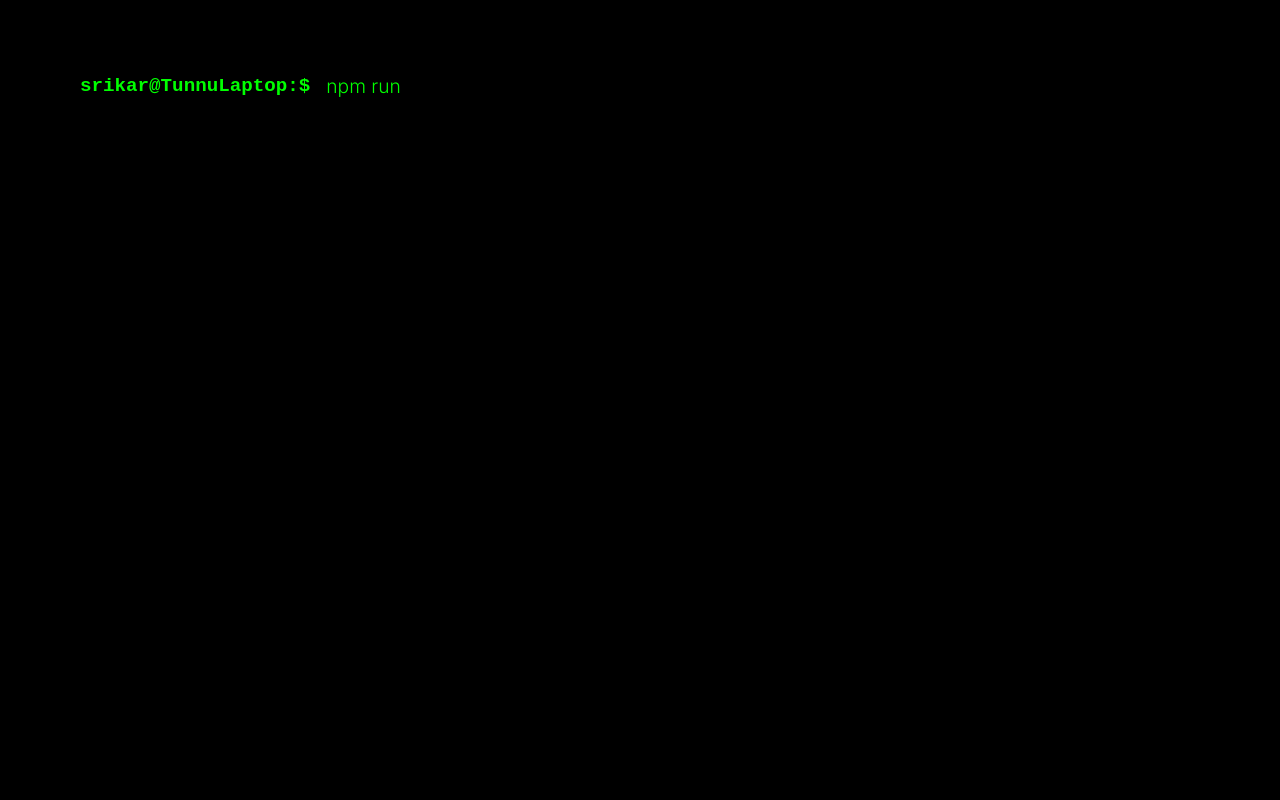
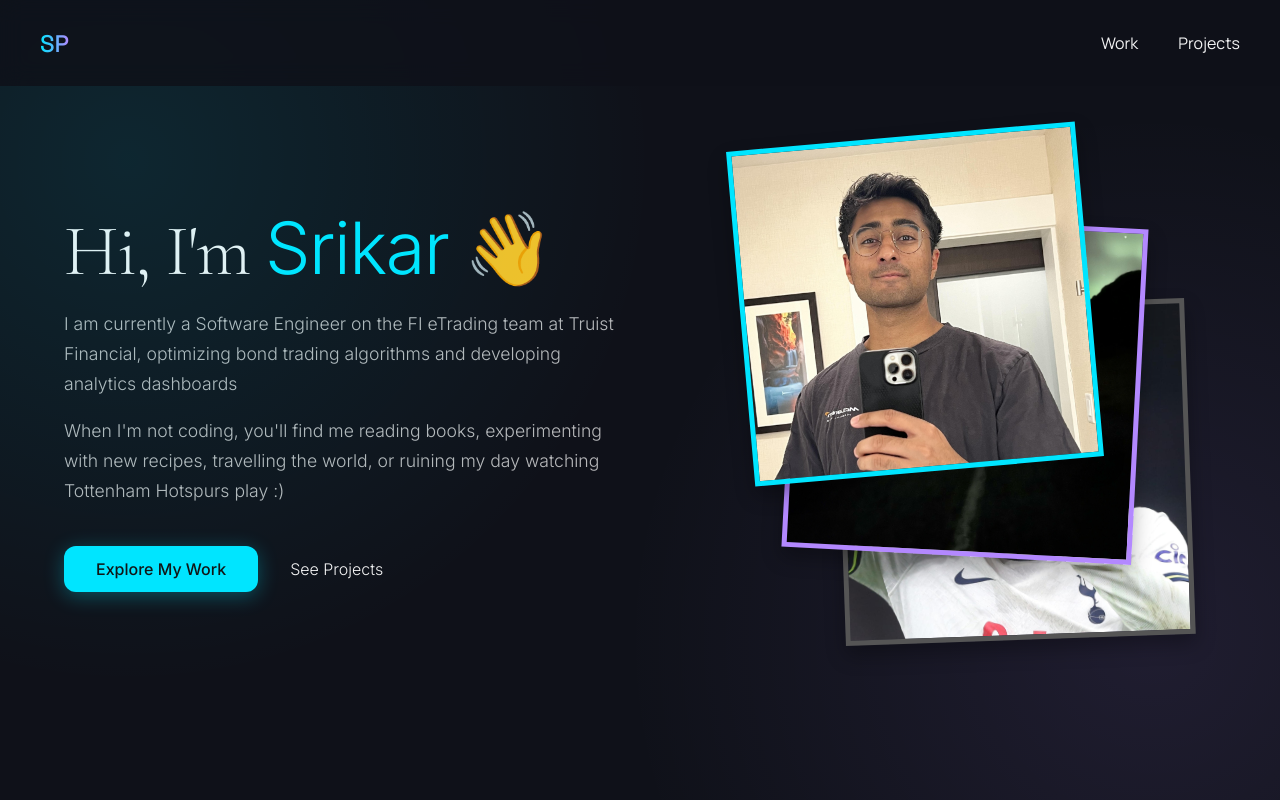
Before and after one commit to srikar-pasumarthy/srikar-pasumarthy.github.io, a React (Vite) app: page / in a window 1280 px wide. Shown: the top 800 px of the page. Built offline with nearby package versions, Linux system fonts and the light colour scheme.

Commit message:
Got rid of animation at the begining.

```diff
--- a/src/App.jsx
+++ b/src/App.jsx
@@ -1,6 +1,5 @@
 import React, { useState, useEffect } from 'react';
 import Navigation from './components/layout/Navigation';
-import TerminalAnimation from './components/animations/TerminalAnimation';
 import HeroAbout from './components/sections/HeroAbout';
 import Work from './components/sections/Work';
 import Projects from './components/sections/Projects';
@@ -8,62 +7,23 @@ import { Suspense } from 'react';
 import './styles/main.css';
 
 export default function App() {
-    const [showAnimation, setShowAnimation] = useState(true);
-    const [animationCompleted, setAnimationCompleted] = useState(false);
     const [isLoaded, setIsLoaded] = useState(false);
-    const [preloading, setPreloading] = useState(true);
 
     useEffect(() => {
-        const preloadTimer = setTimeout(() => {
-            setPreloading(false);
-        }, 1000);
+        // Simple loading effect
+        const loadTimer = setTimeout(() => {
+            setIsLoaded(true);
+        }, 500);
 
-        return () => clearTimeout(preloadTimer);
+        return () => clearTimeout(loadTimer);
     }, []);
-
-    useEffect(() => {
-        if (!preloading) {
-            const loadTimer = setTimeout(() => {
-                setIsLoaded(true);
-            }, 500);
-
-            return () => clearTimeout(loadTimer);
-        }
-    }, [preloading]);
-
-    const handleAnimationComplete = () => {
-        setTimeout(() => {
-            setShowAnimation(false);
-
-            setTimeout(() => {
-                setAnimationCompleted(true);
-
-                window.scrollTo(0, 0);
-            }, 400);
-        }, 500);
-    };
-
-    const mainContentClasses = animationCompleted
-        ? 'main-content main-content-visible'
-        : 'main-content';
-
-    const loadingScreenClasses = preloading
-        ? 'loading-screen loading-screen-visible'
-        : 'loading-screen';
 
     return (
         <>
-            {/* Only show Navigation after the terminal animation is completed */}
-            {!showAnimation && <Navigation />}
+            <Navigation />
 
             <div className={isLoaded ? 'app-loaded' : 'app-loading'}>
-                {/* Terminal animation */}
-                {showAnimation && (
-                    <TerminalAnimation onAnimationComplete={handleAnimationComplete} />
-                )}
-
-                {/* Main content */}
-                <div className={mainContentClasses}>
+                <div className="main-content main-content-visible">
                     <Suspense fallback={<div>Loading...</div>}>
                         <main>
                             <HeroAbout />
--- a/src/styles/components/_navigation.css
+++ b/src/styles/components/_navigation.css
@@ -219,11 +219,11 @@
 
 /* Ensure content doesn't get hidden behind the navbar */
 body {
-  padding-top: 80px;
+  padding-top: 0;
 }
 
 @media (max-width: 768px) {
   body {
-    padding-top: 70px;
+    padding-top: 0;
   }
 }
```
